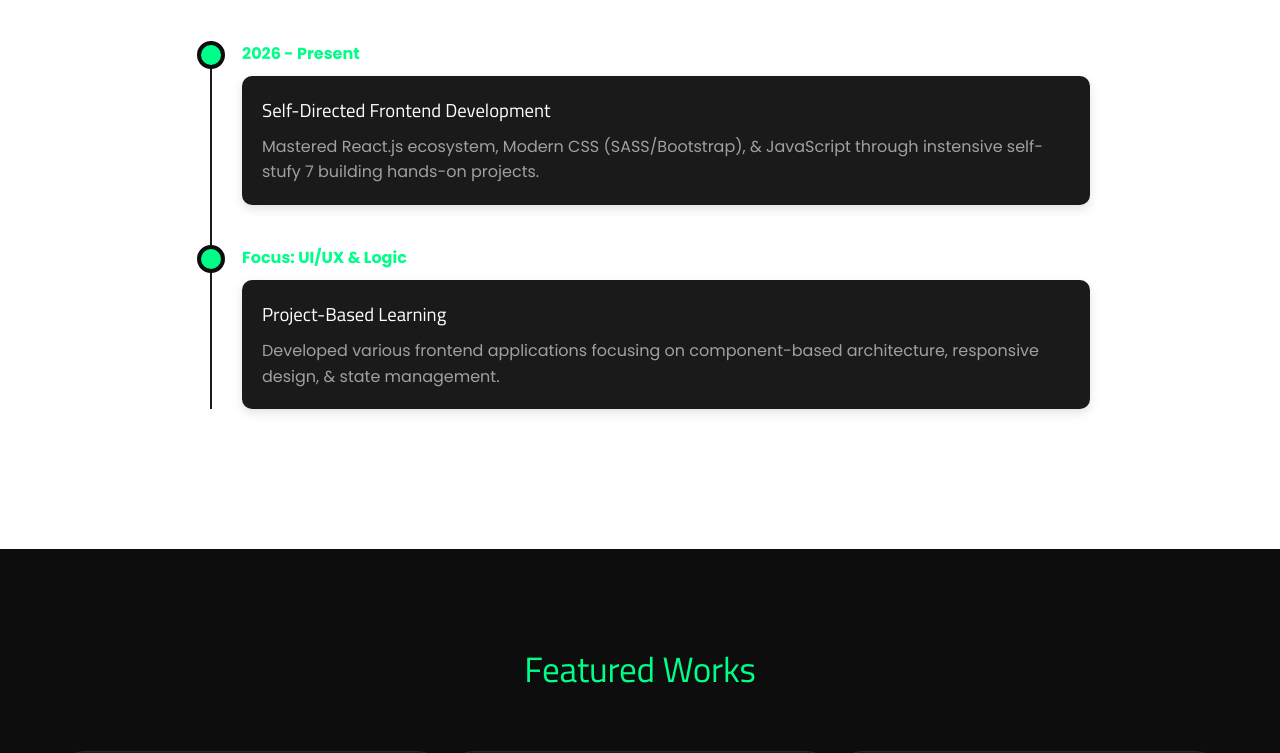
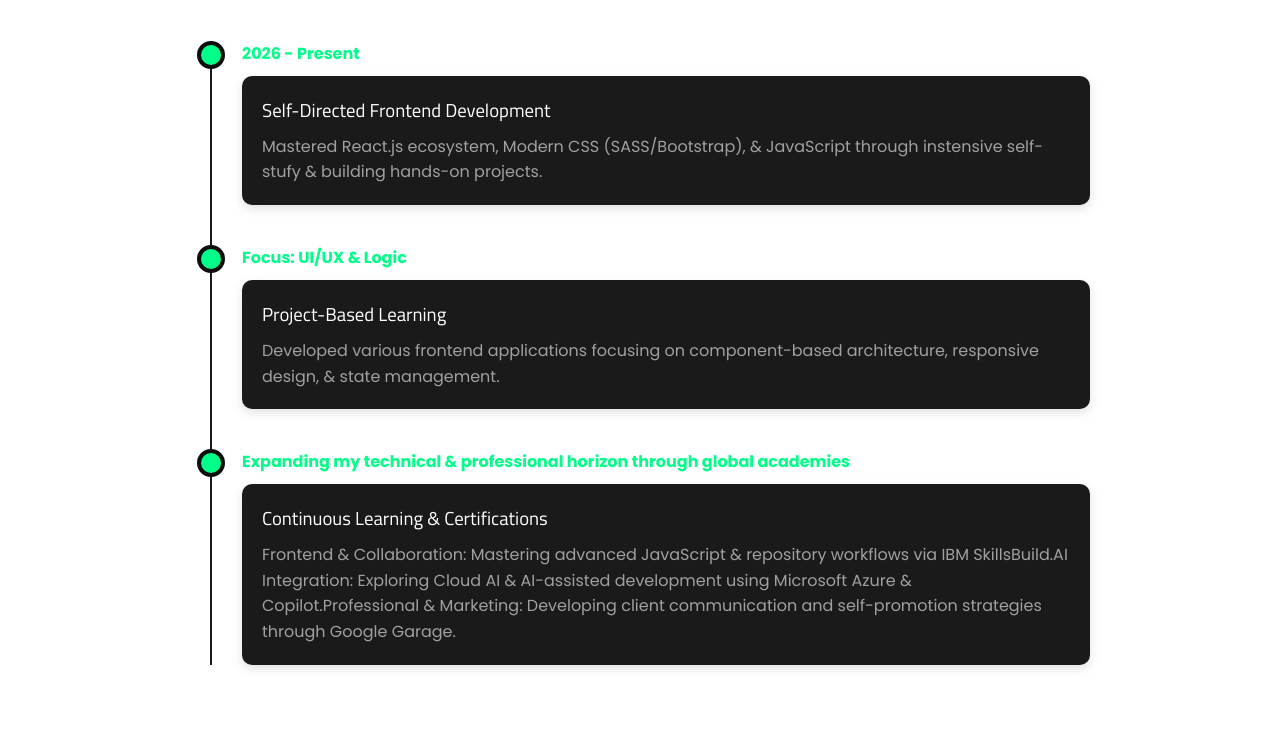
Before and after one commit to lakshan-beast/My-Portfolio, a React (Vite) app: page / in a window 1280 px wide. Shown: the part 1880-2633 px from the top of the page. Built offline with nearby package versions, Linux system fonts and the light colour scheme.

Commit message:
fix: correct typo in experience description and add missing experience entry

```diff
--- a/src/components/Experience.jsx
+++ b/src/components/Experience.jsx
@@ -6,13 +6,20 @@ const Experience = () => {
       title: "Self-Directed Frontend Development",
       period: "2026 - Present",
       description:
-        "Mastered React.js ecosystem, Modern CSS (SASS/Bootstrap), & JavaScript through instensive self-stufy 7 building hands-on projects.",
+        "Mastered React.js ecosystem, Modern CSS (SASS/Bootstrap), & JavaScript through instensive self-stufy & building hands-on projects.",
     },
     {
       title: "Project-Based Learning",
       period: "Focus: UI/UX & Logic",
       description:
         "Developed various frontend applications focusing on component-based architecture, responsive design, & state management.",
+    },
+    {
+      title: "Continuous Learning & Certifications",
+      period:
+        "Expanding my technical & professional horizon through global academies",
+      description:
+        "Frontend & Collaboration: Mastering advanced JavaScript & repository workflows via IBM SkillsBuild.AI Integration: Exploring Cloud AI & AI-assisted development using Microsoft Azure & Copilot.Professional & Marketing: Developing client communication and self-promotion strategies through Google Garage.",
     },
   ];
 
```
